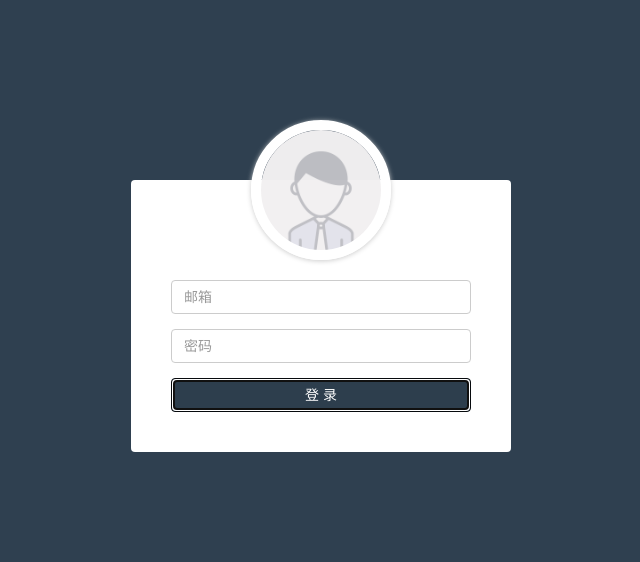
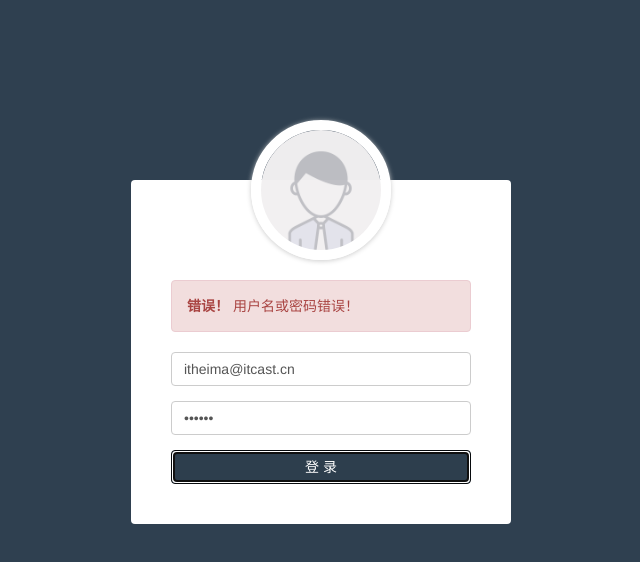
Before and after one commit to KK-Venn/alibaixiu, a website: page public/admin/login.html in a window 1280 px wide. Both pictures are taken after a click on the button "登 录". Shown: the whole page, without its empty margins (319-959 px from the left). Drawn offline with nearby package versions, Linux system fonts and the light colour scheme; no server answers.

Commit message:
登录提示功能完善

```diff
--- a/public/admin/login.html
+++ b/public/admin/login.html
@@ -4,18 +4,18 @@
 <head>
   <meta charset="utf-8">
   <title>Sign in &laquo; Admin</title>
-  <link rel="stylesheet" href="../assets/vendors/bootstrap/css/bootstrap.css">
-  <link rel="stylesheet" href="../assets/css/admin.css">
+  <link rel="stylesheet" href="/assets/vendors/bootstrap/css/bootstrap.css">
+  <link rel="stylesheet" href="/assets/css/admin.css">
 </head>
 
 <body>
   <div class="login">
     <div class="login-wrap">
-      <img class="avatar" src="../assets/img/default.png">
+      <img class="avatar" src="/assets/img/default.png">
       <!-- 有错误信息时展示 -->
-      <!-- <div class="alert alert-danger">
+      <div class="alert alert-danger" style="display: none;">
         <strong>错误！</strong> 用户名或密码错误！
-      </div> -->
+      </div>
       <div class="form-group">
         <label for="email" class="sr-only">邮箱</label>
         <input id="email" type="email" class="form-control" placeholder="邮箱" autofocus value="itheima@itcast.cn">
@@ -27,7 +27,7 @@
       <button class="btn btn-primary btn-block" id="loginBtn">登 录</button>
     </div>
   </div>
-  <script src="../assets//vendors/jquery/jquery.min.js"></script>
+  <script src="/assets/vendors/jquery/jquery.min.js"></script>
   <script>
     $('#loginBtn').on('click', function () {
       var email = $('#email').val();
@@ -53,9 +53,11 @@
           //与 location.assign('index.html'); 等价
         },
         error: function () {
-          alert('登录失败，用户名或密码错误');
-          $('#email').val('');
-          $('#password').val('')
+          $('.alert').css('display','block');
+          //alert('登录失败，用户名或密码错误');
+          $('.form-control').on('focus',function(){
+            $('.alert').css('display','none');
+          });
         }
       });
     });
```
